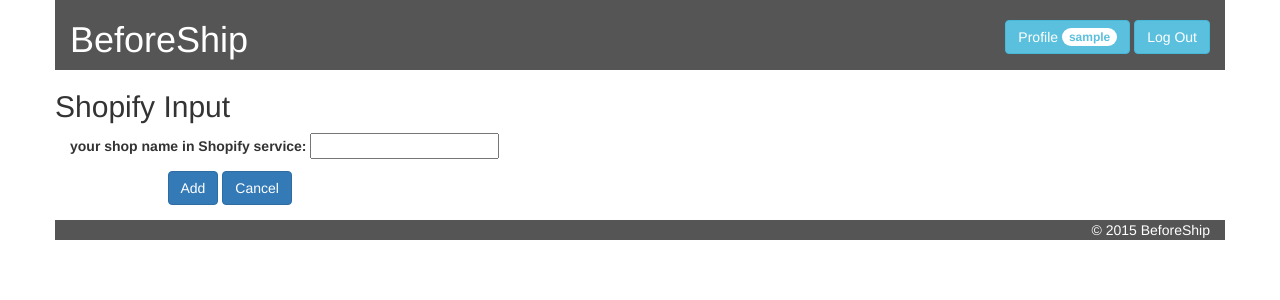
After one commit to abilab/beforeship, a Django app: page /shopify/input in a window 1280 px wide. The commit adds this page. Shown: the top 300 px of the page. Run offline with Django 3.2, Linux system fonts and the light colour scheme; the visitor is signed in with stand-in values (Sample User, id 1); some libraries are stand-ins or nearby versions.

Commit message:
new shops for shopify saving added

```diff
--- /dev/null
+++ b/beforeship/context_processors.py
@@ -0,0 +1,5 @@
+from beforeship.settings import PORTAL_URL
+
+
+def get_portal_url(request):
+    return {"PORTAL_URL": PORTAL_URL}
--- a/beforeship/settings.py
+++ b/beforeship/settings.py
@@ -64,7 +64,8 @@
                 'django.template.context_processors.request',
                 'django.contrib.auth.context_processors.auth',
                 'django.contrib.messages.context_processors.messages',
-                'django.core.context_processors.request'
+                'django.core.context_processors.request',
+                'beforeship.context_processors.get_portal_url'
             ],
         },
     },
@@ -102,3 +103,5 @@
 # https://docs.djangoproject.com/en/1.8/howto/static-files/
 
 STATIC_URL = '/static/'
+
+PORTAL_URL = r'http://127.0.0.1:8000'
--- a/beforeship/urls.py
+++ b/beforeship/urls.py
@@ -15,7 +15,7 @@
 """
 from django.conf.urls import include, url
 from django.contrib import admin
-from shipping.views.shopify import ShopifyGetCode, ShopifyGetToken
+from shipping.views.shopify import ShopifyInputView, TestShopify
 from shipping.views.registration import LoginView, LogoutView, AddUserView, UserProfile
 from shipping.views.user_data import UserView
 from shipping.views.basic import HomeView, ShopSourcesView
@@ -30,8 +30,10 @@
     url(r'^shop/sources', ShopSourcesView.as_view(), name='shop_sources'),
 
     # Shopify views
-    url(r'^shopify/connect', ShopifyGetCode.as_view(), name='shopify_connect'),
-    url(r'^shopify/callback', ShopifyGetToken.as_view(), name='shopify_callback'),
+    url(r'^shopify/input', ShopifyInputView.as_view(), name='shopify_input'),
+#     url(r'^shopify/connect', ShopifyGetCode.as_view(), name='shopify_connect'),
+#     url(r'^shopify/callback', ShopifyGetToken.as_view(), name='shopify_callback'),
+    url(r'^shopify/test', TestShopify.as_view(), name='test_shopify'),
 
     # User registration views
     url(r'^login/', LoginView.as_view(), name='login'),
--- /dev/null
+++ b/shipping/forms/shopify.py
@@ -0,0 +1,9 @@
+from django import forms
+
+
+class ShopifyInputForm(forms.Form):
+    shop_name = forms.CharField(label="your shop name in Shopify service",
+                                error_messages={"required":
+                                                "please enter correct name of"
+                                                " your shop in Shopify "
+                                                "service"})
--- a/shipping/templates/basic/shop_sources.html
+++ b/shipping/templates/basic/shop_sources.html
@@ -3,7 +3,7 @@
 {% block title %}Shop Sources{% endblock title %}
 {% block content %}
   <div>
-    <a href={% url 'shopify_connect' %}>Shopify</a>
+    <a href={% url 'shopify_input' %}>Shopify</a>
   </div>
   <div>
     <a href=#>CSV File</a>
--- /dev/null
+++ b/shipping/templates/shopify/shopify_input.html
@@ -0,0 +1,26 @@
+{% extends "basic/base_logged.html" %}
+{% block meta_title %}Shopify Input{% endblock meta_title %}
+{% block title %}Shopify Input{% endblock title %}
+{% block content %}
+  <div class="row">
+    <div class="col-xs-12">
+      <form action="{% url "shopify_input" %}" method="post"
+            enctype="multipart/form-data" role="form"
+            class="form-horizontal">
+        {% csrf_token %}
+        {{ form.as_p }}
+        <div class="form-group">
+          <label class="col-sm-1 control-label"></label>
+          <div class="col-sm-11">
+            <input type="submit" value="Add" name="add_button"
+                   class="btn btn-primary" />
+            <a class="btn btn-primary" name="cancel_button"
+               href={% url "user_home" %}>
+              Cancel
+            </a>
+          </div>
+        </div>
+      </form>
+    </div>
+  </div>
+{% endblock content %}
--- /dev/null
+++ b/shipping/templates/shopify/test_shopify.html
@@ -0,0 +1,2 @@
+Hello!
+{{ request.shop_name }}
--- a/shipping/views/shopify.py
+++ b/shipping/views/shopify.py
@@ -1,26 +1,67 @@
 from django.shortcuts import render
+from django.http import HttpResponseRedirect
+from django.contrib.auth.decorators import login_required
+from django.utils.decorators import method_decorator
+from django.views.generic.base import View, TemplateView
+from django.views.generic.edit import FormView
 from shipping.shopify_container.shopify_agent_container import ShopifyAgent
-from django.views.generic.base import View
+from shipping.forms.shopify import ShopifyInputForm
+from shipping.models import Shops, ShopSources
 
-class Shopify(View):
+class Shopify():
     @classmethod
     def _set_shopify_agent(cls, shop_name):
         cls.shopify_agent = ShopifyAgent(shop_name)
 
 
-class ShopifyGetCode(Shopify):
-    def get(self, request):
-        self.__class__.__bases__[0]._set_shopify_agent('teststore-1109')
-        self.shopify_agent._set_permission_url()
-        return render(request, 'shopify/shopify_connect.html',
-                      {'shopify_agent': self.shopify_agent})
+class ShopifyInputView(FormView, Shopify):
+    template_name = "shopify/shopify_input.html"
+    form_class = ShopifyInputForm
+    success_url = "/shopify/test/"
+
+    @method_decorator(login_required(login_url='login'))
+    def dispatch(self, request, *args, **kwargs):
+        return super().dispatch(request, *args, **kwargs)
+
+    def post(self, request):
+        form = self.get_form()
+        if form.is_valid():
+            self.__class__.__bases__[1]._set_shopify_agent(form.cleaned_data['shop_name'])
+            self.shopify_agent.setup_session()
+            self.shopify_agent.setup_permission_url()
+            return HttpResponseRedirect(self.shopify_agent.permission_url)
+        else:
+            return self.form_invalid(form)
 
 
-class ShopifyGetToken(Shopify):
+class TestShopify(TemplateView, Shopify):
+    template_name = 'shopify/test_shopify.html'
+
     def get(self, request):
         params = {key: request.GET.get(key) for key in\
-                    ['code', 'shop', 'signature', 'timestamp', 'hmac']}
-        self.shopify_agent._set_token(params)
-        self.shopify_agent.fetch_orders()
-        return render(request, 'shopify/shopify_callback.html',
-                      {'orders': self.shopify_agent.transformed_orders_list})
+                  ['code', 'shop', 'signature', 'timestamp', 'hmac']}
+        self.shopify_agent.set_token(params)
+        new_shop = Shops(owner=self.request.user,
+                         shop_source=ShopSources.objects.get(source="Shopify"),
+                         shop_name=self.shopify_agent.shop_name,
+                         token=self.shopify_agent.token)
+        new_shop.save()
+        return super().get(request)
+
+
+# class ShopifyGetCode(Shopify):
+#     def get(self, request):
+#         self.__class__.__bases__[0]._set_shopify_agent('teststore-1109')
+#         self.shopify_agent.set_permission_url()
+#         return render(request, 'shopify/shopify_connect.html',
+#                       {'shopify_agent': self.shopify_agent})
+#
+#
+# class ShopifyGetToken(Shopify):
+#     def get(self, request):
+#         params = {key: request.GET.get(key) for key in\
+#                     ['code', 'shop', 'signature', 'timestamp', 'hmac']}
+#         self.shopify_agent._set_token(params)
+#         self.shopify_agent.fetch_orders()
+#         return render(request, 'shopify/shopify_callback.html',
+#                       {'orders': self.shopify_agent.transformed_orders_list})
```
Also changed, not shown: shipping/shopify_container/shopify_agent_container.py (+9 -6 lines), shipping/templates/basic/base_form_fields_orginizer.html (added, +14 -0 lines), shipping/migrations/0002_auto_20151114_1803.py (added).
